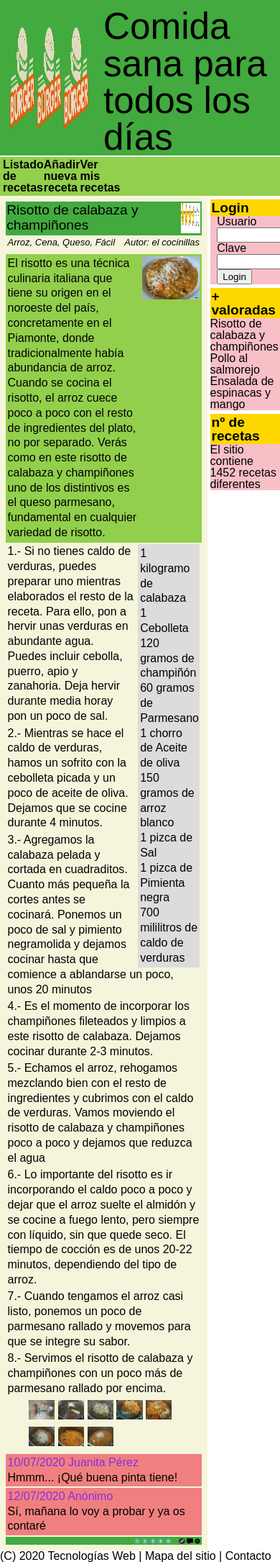
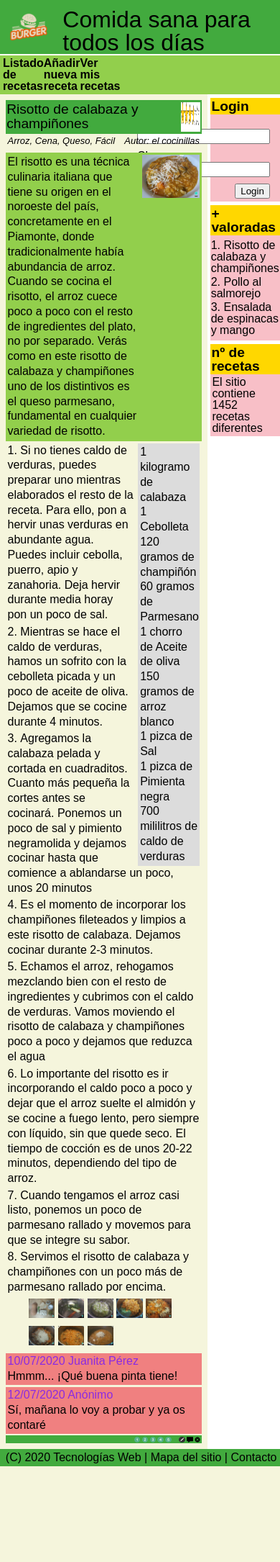
Before and after one commit to currobeltran/TW, a PHP site: page /receta.html in a window 390 px wide; the page is wider, and only the part inside the window is pictured. Shown: that part at 72% size. After the commit the page ends 2037 px from the top of that part, so only its background shows below. Run offline with PHP 8.4, Linux system fonts and the light colour scheme.

Commit message:
Comenzando pagina responsive

```diff
--- a/Práctica CSS/receta.html
+++ b/Práctica CSS/receta.html
@@ -29,11 +29,18 @@
         <aside>
             <article class="lateral">
                 <h3>Login</h3>
-                <form action="script.php" method="POST">
-                    <label>Usuario <input type="text" name="Usuario"></label>
-                    <label>Clave <input type="text" name="Clave"></label>
+                <form action="script.php" method="POST" class="formulario">
+                    <div class="entrada">
+                        <label>Usuario <input type="text" name="Usuario"></label>
+                    </div>
 
-                    <input type="submit" value="Login">
+                    <div class="entrada">
+                        <label>Clave <input type="text" name="Clave"></label>
+                    </div>
+
+                    <div class="entrada">
+                        <input type="submit" value="Login">
+                    </div>
                 </form>
             </article>
 
@@ -86,14 +93,14 @@
                 </aside>
 
                 <ol>
-                    <li>1.- Si no tienes caldo de verduras, puedes preparar uno mientras elaborados el resto de la receta. Para ello, pon a hervir unas verduras en abundante agua. Puedes incluir cebolla, puerro, apio y zanahoria. Deja hervir durante media horay pon un poco de sal.</li>
-                    <li>2.- Mientras se hace el caldo de verduras, hamos un sofrito con la cebolleta picada y un poco de aceite de oliva. Dejamos que se cocine durante 4 minutos.</li>
-                    <li>3.- Agregamos la calabaza pelada y cortada en cuadraditos. Cuanto más pequeña la cortes antes se cocinará. Ponemos un poco de sal y pimiento negramolida y dejamos cocinar hasta que comience a ablandarse un poco, unos 20 minutos</li>
-                    <li>4.- Es el momento de incorporar los champiñones fileteados y limpios a este risotto de calabaza. Dejamos cocinar durante 2-3 minutos.</li>
-                    <li>5.- Echamos el arroz, rehogamos mezclando bien con el resto de ingredientes y cubrimos con el caldo de verduras. Vamos moviendo el risotto de calabaza y champiñones poco a poco y dejamos que reduzca el agua</li>
-                    <li>6.- Lo importante del risotto es ir incorporando el caldo poco a poco y dejar que el arroz suelte el almidón y se cocine a fuego lento, pero siempre con líquido, sin que quede seco. El tiempo de cocción es de unos 20-22 minutos, dependiendo del tipo de arroz.</li>
-                    <li>7.- Cuando tengamos el arroz casi listo, ponemos un poco de parmesano rallado y movemos para que se integre su sabor.</li>
-                    <li>8.- Servimos el risotto de calabaza y champiñones con un poco más de parmesano rallado por encima.</li>
+                    <li>Si no tienes caldo de verduras, puedes preparar uno mientras elaborados el resto de la receta. Para ello, pon a hervir unas verduras en abundante agua. Puedes incluir cebolla, puerro, apio y zanahoria. Deja hervir durante media horay pon un poco de sal.</li>
+                    <li>Mientras se hace el caldo de verduras, hamos un sofrito con la cebolleta picada y un poco de aceite de oliva. Dejamos que se cocine durante 4 minutos.</li>
+                    <li>Agregamos la calabaza pelada y cortada en cuadraditos. Cuanto más pequeña la cortes antes se cocinará. Ponemos un poco de sal y pimiento negramolida y dejamos cocinar hasta que comience a ablandarse un poco, unos 20 minutos</li>
+                    <li>Es el momento de incorporar los champiñones fileteados y limpios a este risotto de calabaza. Dejamos cocinar durante 2-3 minutos.</li>
+                    <li>Echamos el arroz, rehogamos mezclando bien con el resto de ingredientes y cubrimos con el caldo de verduras. Vamos moviendo el risotto de calabaza y champiñones poco a poco y dejamos que reduzca el agua</li>
+                    <li>Lo importante del risotto es ir incorporando el caldo poco a poco y dejar que el arroz suelte el almidón y se cocine a fuego lento, pero siempre con líquido, sin que quede seco. El tiempo de cocción es de unos 20-22 minutos, dependiendo del tipo de arroz.</li>
+                    <li>Cuando tengamos el arroz casi listo, ponemos un poco de parmesano rallado y movemos para que se integre su sabor.</li>
+                    <li>Servimos el risotto de calabaza y champiñones con un poco más de parmesano rallado por encima.</li>
                 </ol>
 
                 <ul id="imagenesPasos">
--- a/Práctica CSS/style/receta.css
+++ b/Práctica CSS/style/receta.css
@@ -185,6 +185,8 @@
 
 #preparacion ol li{
     margin-bottom: 1%;
+    list-style: decimal;
+    list-style-position: inside;
 }
 
 #imagenesPasos{
@@ -238,11 +240,59 @@
     background-color: gold;
     font-weight: bold;
     font-size: larger;
-    padding:2%;
-    width: 100%;
+    padding: 2%;
 }
 
-.lateral form{
-    width: 80%;
+.formulario{
+    width: 90%;
+    display: flex;
+    flex-flow: column;
+}
+
+.entrada{
+    margin: 5%;
+    align-self: flex-end;
+}
+
+.lateral > ol{
+    padding: 3%;
+    list-style: decimal;
+    list-style-position: inside;
     align-self: center;
 }
+
+.lateral > ol > li{
+    margin: 3% 0%;
+}
+
+.lateral > p{
+    padding: 3%;
+}
+
+.footer{
+    background-color: rgb(66, 170, 62);
+    padding: 1% 0%;
+}
+
+.footer > p{
+    margin-left: 2%;
+}
+
+@media (max-width: 800px){
+    .titulo{
+        font-size: x-small;
+        font-weight: normal;
+        align-items: center;
+    }
+
+    .titulo :nth-of-type(even){
+        width: 15%;
+    }
+    .titulo :nth-child(odd){
+        width: 0%;
+    }
+
+    .barraNavegacion ul{
+
+    }
+}
```
